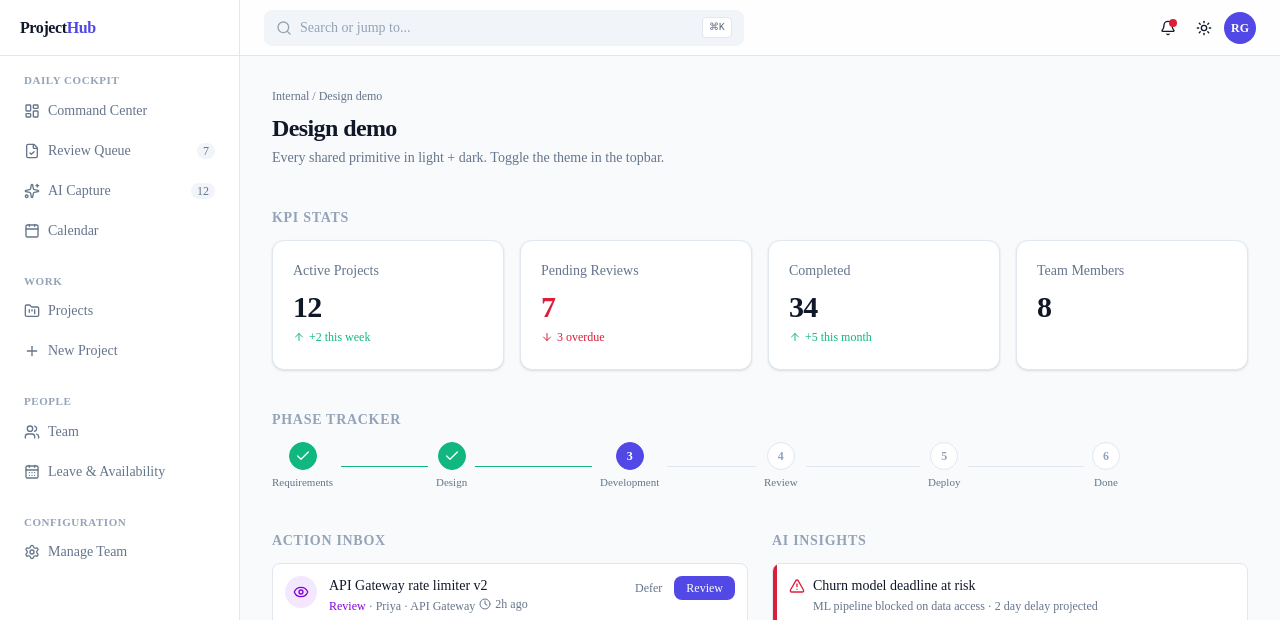
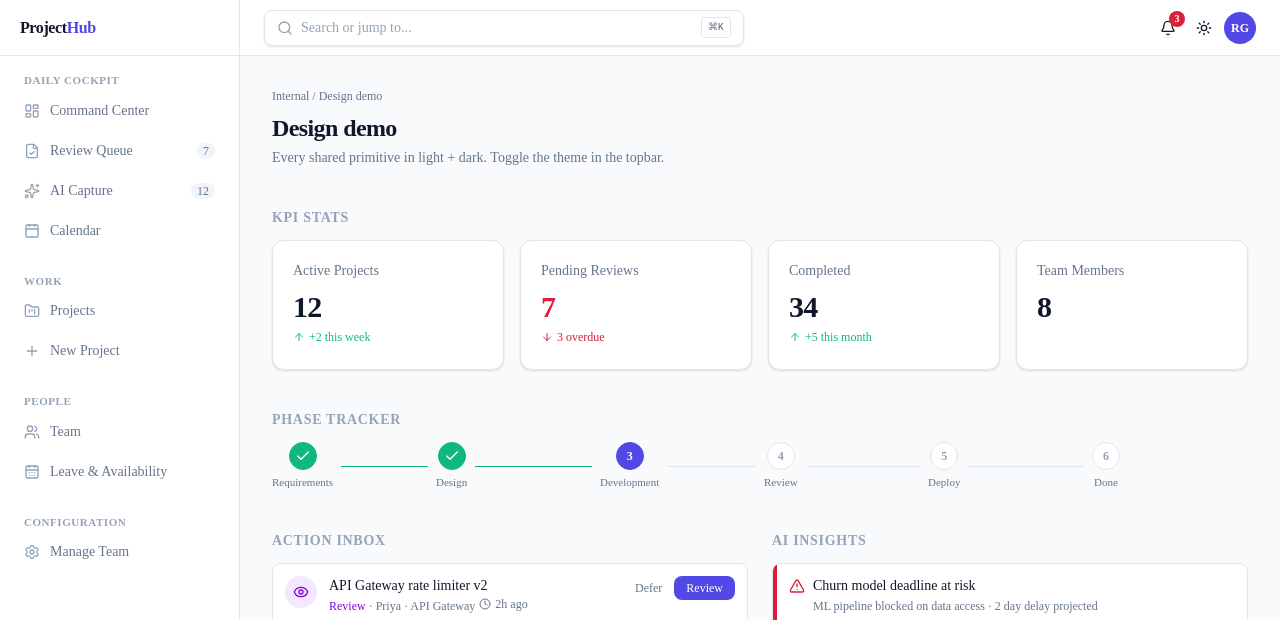
Before and after one commit to sathizz7/project-hub-webapp, a Next.js app: page /design-demo in a window 1280 px wide. Shown: the top 620 px of the page. Built offline with nearby package versions, Linux system fonts and the light colour scheme.

Commit message:
style(shell): sidebar 3px active indicator; search input border; notification count badge

```diff
--- a/src/components/shell/command-palette-trigger.tsx
+++ b/src/components/shell/command-palette-trigger.tsx
@@ -11,7 +11,7 @@ export function CommandPaletteTrigger({ className }: { className?: string }) {
     <button
       onClick={fire}
       className={cn(
-        "flex h-9 items-center gap-2 rounded-md bg-bg-muted px-3 text-sm text-fg-subtle hover:bg-bg-muted/80 transition-colors",
+        "flex h-9 items-center gap-2 rounded-md border border-border bg-bg px-3 text-sm text-fg-subtle shadow-sm transition-colors hover:border-border-strong hover:bg-bg-subtle",
         className
       )}
       aria-label="Open command palette"
--- a/src/components/shell/notifications-bell.tsx
+++ b/src/components/shell/notifications-bell.tsx
@@ -2,13 +2,21 @@
 
 import { Bell } from "lucide-react";
 import { Button } from "@/components/ui/button";
+import { cn } from "@/lib/utils";
 
 export function NotificationsBell({ count = 0 }: { count?: number }) {
   return (
     <Button variant="ghost" size="icon" aria-label={`${count} notifications`} className="relative">
       <Bell className="h-4 w-4" />
       {count > 0 && (
-        <span className="absolute right-1.5 top-1.5 h-2 w-2 rounded-full bg-danger" aria-hidden />
+        <span
+          className={cn(
+            "absolute -right-0.5 -top-0.5 flex min-w-[16px] items-center justify-center rounded-full bg-danger px-1 text-[10px] font-bold leading-4 text-white",
+          )}
+          aria-hidden
+        >
+          {count > 9 ? "9+" : count}
+        </span>
       )}
     </Button>
   );
--- a/src/components/shell/sidebar-link.tsx
+++ b/src/components/shell/sidebar-link.tsx
@@ -18,19 +18,22 @@ export function SidebarLink({ href, label, icon: Icon, active, badge }: SidebarL
       href={href}
       data-active={active}
       className={cn(
-        "group relative flex h-9 items-center gap-2 rounded-md px-3 text-sm transition-colors",
+        "group relative flex h-9 items-center gap-2.5 rounded-md px-3 text-sm transition-colors",
         active
-          ? "bg-accent-soft text-accent-strong font-medium"
+          ? "bg-accent-soft text-accent-strong font-semibold"
           : "text-fg-muted hover:bg-bg-muted hover:text-fg"
       )}
     >
       {active && (
-        <span aria-hidden className="absolute left-0 top-1.5 bottom-1.5 w-0.5 rounded-full bg-accent" />
+        <span aria-hidden className="absolute left-0 top-2 bottom-2 w-[3px] rounded-full bg-accent" />
       )}
-      <Icon className="h-4 w-4 shrink-0" />
+      <Icon className={cn("h-4 w-4 shrink-0 transition-colors", active ? "text-accent" : "text-fg-subtle group-hover:text-fg-muted")} />
       <span className="flex-1 truncate">{label}</span>
       {badge !== undefined && (
-        <span className="rounded-full bg-bg-muted px-1.5 text-xs font-medium text-fg-muted group-data-[active=true]:bg-accent group-data-[active=true]:text-accent-fg">
+        <span className={cn(
+          "rounded-full px-1.5 text-xs font-medium",
+          active ? "bg-accent text-accent-fg" : "bg-bg-muted text-fg-muted"
+        )}>
           {badge}
         </span>
       )}
--- a/src/components/shell/topbar.tsx
+++ b/src/components/shell/topbar.tsx
@@ -14,7 +14,7 @@ export type TopbarProps = {
 export function Topbar({ userName, userEmail, notificationCount = 0 }: TopbarProps) {
   return (
     <header
-      className="sticky top-0 z-20 flex h-[var(--topbar-height)] items-center gap-4 border-b border-border bg-bg/80 px-6 backdrop-blur"
+      className="sticky top-0 z-20 flex h-[var(--topbar-height)] items-center gap-4 border-b border-border bg-bg/95 px-6 backdrop-blur-md"
       style={{ marginLeft: "var(--sidebar-width)" }}
     >
       <CommandPaletteTrigger className="flex-1 max-w-[480px]" />
```
